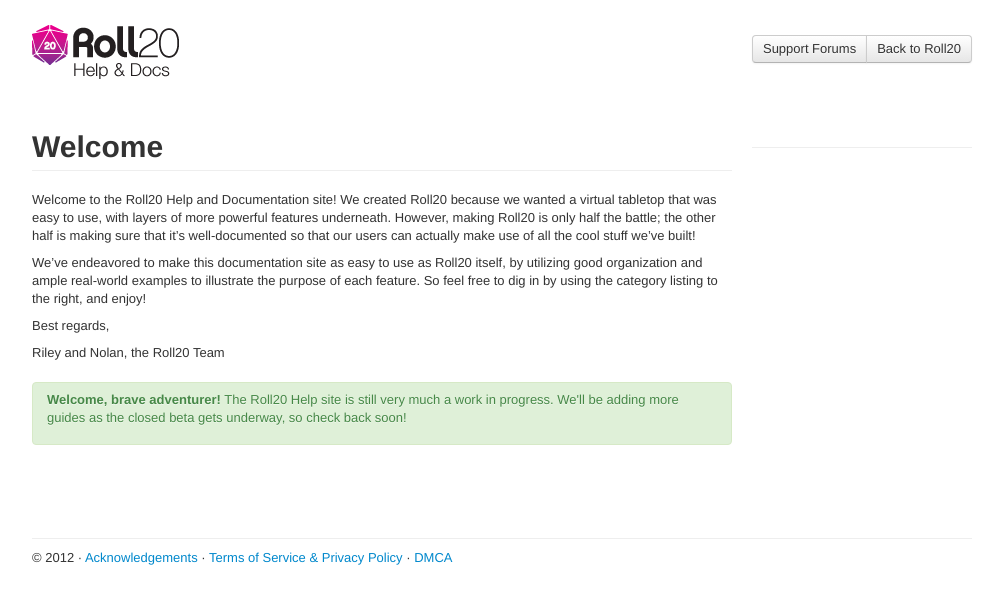
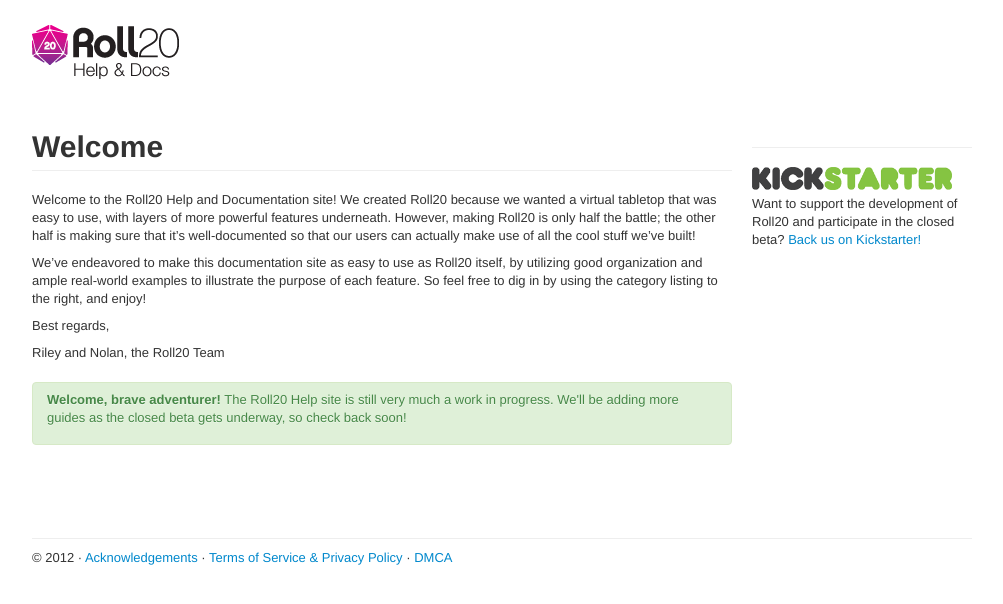
Before and after one commit to Roll20/help.roll20.net, a Jekyll site: the page built from index.markdown, in a window 1280 px wide. Shown: the top 604 px of the page, without its empty margins (138-1141 px from the left). Built offline with Jekyll 4.4.1, drawn with Linux system fonts in a browser that asks for light colours; nearby versions of some CDN libraries.

Commit message:
add sidebar

```diff
--- a/_layouts/default.html
+++ b/_layouts/default.html
@@ -33,20 +33,18 @@ sidebar_cats:
 
           <div class="header">
 
-            <div class="sidelinks">
+            <!-- <div class="sidelinks">
 
               <div class="btn-group">
                 <a class="btn" href="http://community.roll20.net/index.php?p=/entry/jsconnect&client_id=54386393&Target=/categories/help-support">Support Forums</a>
                 <a class="btn" href="http://app.roll20.net/">Back to Roll20</a>
               </div>
 
-            </div>
+            </div> -->
 
             <div class='logo'>
               <a href="/"><img src="/images/logo.png" /></a>
             </div>
-
-
 
           </div>
 
@@ -90,6 +88,10 @@ sidebar_cats:
           </div>
         </div>
         <hr />
+        <p>
+          <a href="http://www.kickstarter.com/projects/rileydutton/roll20-virtual-tabletop-gaming-that-tells-a-story"><img src="/images/kslogo.png" width="200" height="23" style="margin-bottom: 5px;" /></a>
+          Want to support the development of Roll20 and participate in the closed beta? <a href="http://www.kickstarter.com/projects/rileydutton/roll20-virtual-tabletop-gaming-that-tells-a-story">Back us on Kickstarter!</a>
+        </p>
 
 
       </div>
```
Also changed, not shown: images/kslogo.png (added).
